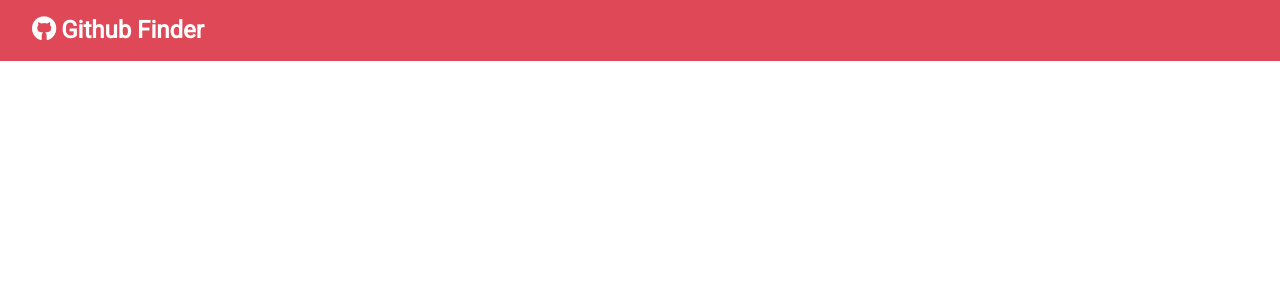
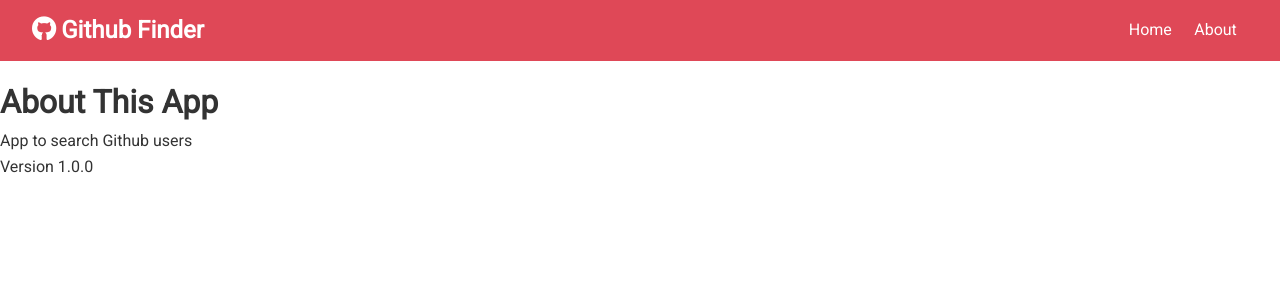
Before and after one commit to Cha0Ye/git_finder, a React (Create React App) app: page /about in a window 1280 px wide. Shown: the top 300 px of the page. Built offline with nearby package versions, Linux system fonts and the light colour scheme.

Commit message:
add about route and Home/About Links in Nav Bar

```diff
--- a/src/App.js
+++ b/src/App.js
@@ -4,6 +4,7 @@
 import Search from './components/users/Search';
 import Alert from './components/layout/Alert';
 import { BrowserRouter as Router, Switch, Route} from 'react-router-dom';
+import About from './components/pages/About';
 import axios from 'axios';
 import './App.css';
 
@@ -65,7 +66,7 @@
                 />
               </Fragment>
             )} />
-            <Route exact path = '' />
+            <Route exact path='/about' component={About} />
           </Switch>
 
           <div className="container">
--- a/src/components/layout/Navbar.js
+++ b/src/components/layout/Navbar.js
@@ -1,5 +1,6 @@
 import React from 'react';
 import PropTypes from 'prop-types';
+import { Link } from 'react-router-dom';
 
 const Navbar = ({ icon, title}) => {
 
@@ -8,6 +9,10 @@
             <h1>
                 <i className={icon} /> {title}
             </h1>
+            <ul>
+              <li><Link to='/'>Home</Link></li>
+              <li><Link to='/about'>About</Link></li>
+            </ul>
         </nav>
     )
 };
--- a/src/components/pages/About.js
+++ b/src/components/pages/About.js
@@ -3,7 +3,9 @@
 const About = () =>{
         return (
             <div>
-              <h1>About</h1>
+              <h1>About This App</h1>
+              <p>App to search Github users</p>
+              <p>Version 1.0.0</p>
             </div>
         );
 }
```
